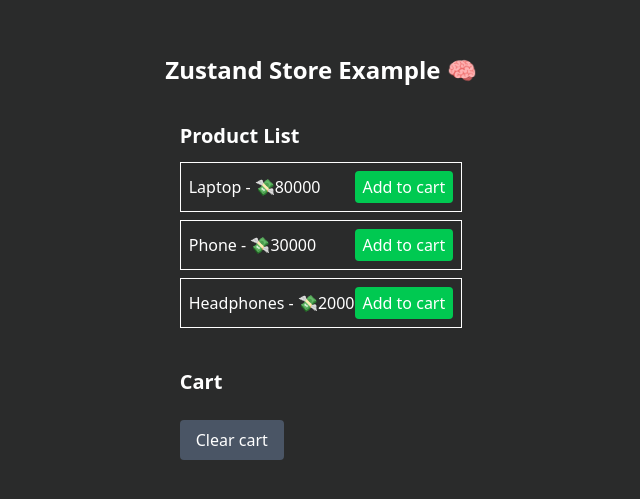
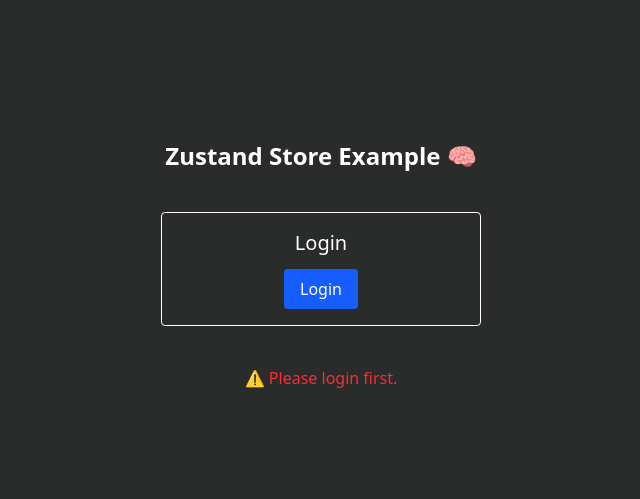
Before and after one commit to irfanbaig7/ReactAgain_2.0, a React (Vite) app: page / in a window 1280 px wide. Shown: the part 135-634 px from the top of the page, without its empty margins (319-959 px from the left). Built offline with nearby package versions, Linux system fonts and the light colour scheme.

Commit message:
exmaple of authenticaton with zustand an also presist using there for localstorage

```diff
--- a/src/03_Zustand/Zustandd.jsx
+++ b/src/03_Zustand/Zustandd.jsx
@@ -1,6 +1,8 @@
 import React from 'react'
 import ProductList from './products/ProductList'
 import Cart from './products/Cart'
+import Login from './authh/Login'
+import Profile from './authh/Profile'
 
 const Zustandd = () => {
   return (
@@ -8,8 +10,19 @@
       <h1 className="text-2xl font-bold text-center mb-5">
         Zustand Store Example 🧠
       </h1>
-      <ProductList />
-      <Cart />
+
+      {/* example 1 */}
+
+      {/* <ProductList />
+      <Cart /> */}
+
+
+      {/* example 2 */}
+
+      <Login />
+      <Profile />
+
+
     </div>
   )
 }
--- /dev/null
+++ b/src/03_Zustand/authh/Login.jsx
@@ -0,0 +1,29 @@
+import React from 'react'
+import { useAuthStore } from './useAuthStore'
+
+const Login = () => {
+
+    const { login, isAutenticated } = useAuthStore();
+
+    const handleLogin = () => {
+        const dummyUser = { name: "Rohitsharma", email: "rohit@gmail.com" }
+        console.log(dummyUser);
+        login(dummyUser)
+    }
+
+    return (
+        <div className="p-4 border rounded w-80 mx-auto text-center mt-10">
+            <h2 className="text-xl mb-3">Login</h2>
+            {isAutenticated ? (
+                <p className='text-green-600 font-semibold'>Already Logged In</p>
+            ) : (
+                <button onClick={handleLogin} className='bg-blue-600 text-white px-4 py-2 rounded'>
+                    Login
+                </button>
+            )}
+
+        </div>
+    )
+}
+
+export default Login
--- /dev/null
+++ b/src/03_Zustand/authh/Profile.jsx
@@ -0,0 +1,32 @@
+import React from 'react'
+import { useAuthStore } from './useAuthStore'
+
+const Profile = () => {
+
+    const { user, isAutenticated, logout } = useAuthStore()
+
+    if (!isAutenticated) {
+        return (
+            <p className="text-center mt-10 text-red-500">
+                ⚠️ Please login first.
+            </p>
+        )
+    }
+
+    return (
+        <div className="p-4 border rounded w-80 mx-auto text-center mt-10">
+            <h2 className="text-xl mb-3">Profile</h2>
+            <p className="text-gray-700">Name: {user.name}</p>
+            <p className="text-gray-700 mb-3">Email: {user.email}</p>
+
+            <button
+                onClick={logout}
+                className="bg-red-600 text-white px-4 py-2 rounded"
+            >
+                Logout
+            </button>
+        </div>
+    )
+}
+
+export default Profile
--- /dev/null
+++ b/src/03_Zustand/authh/useAuthStore.js
@@ -0,0 +1,27 @@
+import { create } from "zustand";
+import { persist } from "zustand/middleware";
+
+export const useAuthStore = create(
+    persist(
+        (set) => ({
+            user: null,
+            isAutenticated: false,
+
+            login: (userData) => set({
+                user: userData,
+                isAutenticated: true
+            }),
+
+            logout: () => set({
+                user: null,
+                isAutenticated: false
+            }),
+
+        }),
+
+        // key name for localstorage
+        {
+            name: "auth-storage"
+        }
+    )
+)
```
